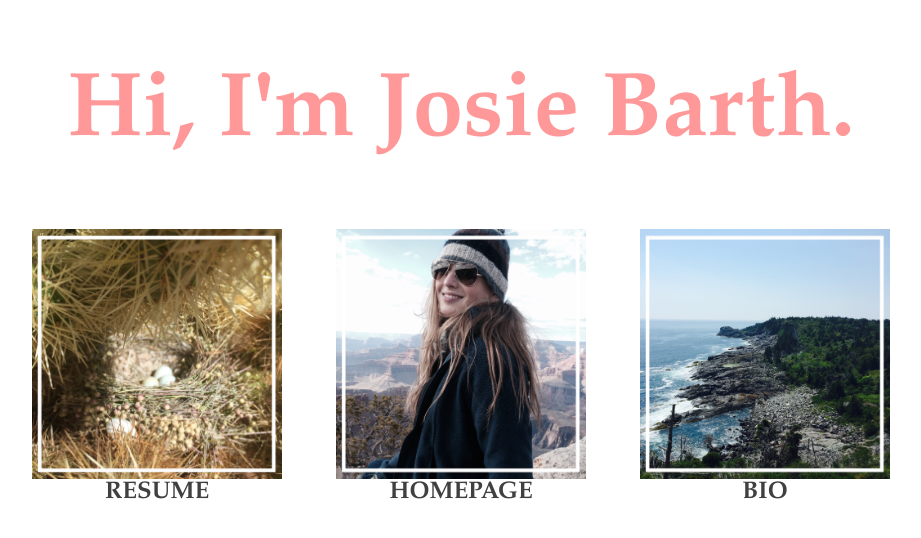
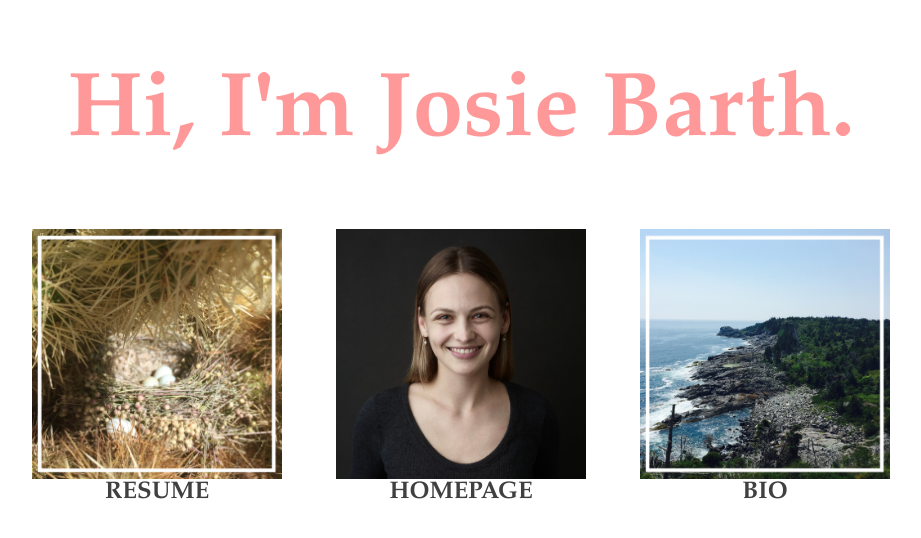
Before and after one commit to jbarth04/jbarth04.github.io, a Flask app: page / in a window 1280 px wide. Shown: the top 538 px of the page, without its empty margins (179-1100 px from the left). Run offline with Flask 3, Linux system fonts and the light colour scheme.

Commit message:
Update homepage headshot image to jb_headshot.jpg
- Replace josie_GrandCanyonSq.jpg with new jb_headshot.jpg in homepage template
- Add new headshot image to static folder

```diff
--- a/templates/index.html
+++ b/templates/index.html
@@ -25,7 +25,7 @@
     <!--HOMEPAGE-->
     <div class="container">
         <a href="{{ url_for('home') }}">
-            <img src="{{ url_for('static', filename='josie_GrandCanyonSq.jpg') }}" class="attributes" alt="Josie's Face" />
+            <img src="{{ url_for('static', filename='jb_headshot.jpg') }}" class="attributes" alt="Josie's Face" />
             <h2 class="text-caption">HOMEPAGE</h2>
         </a>
     </div>
```
Also changed, not shown: static/jb_headshot.jpg (added).
